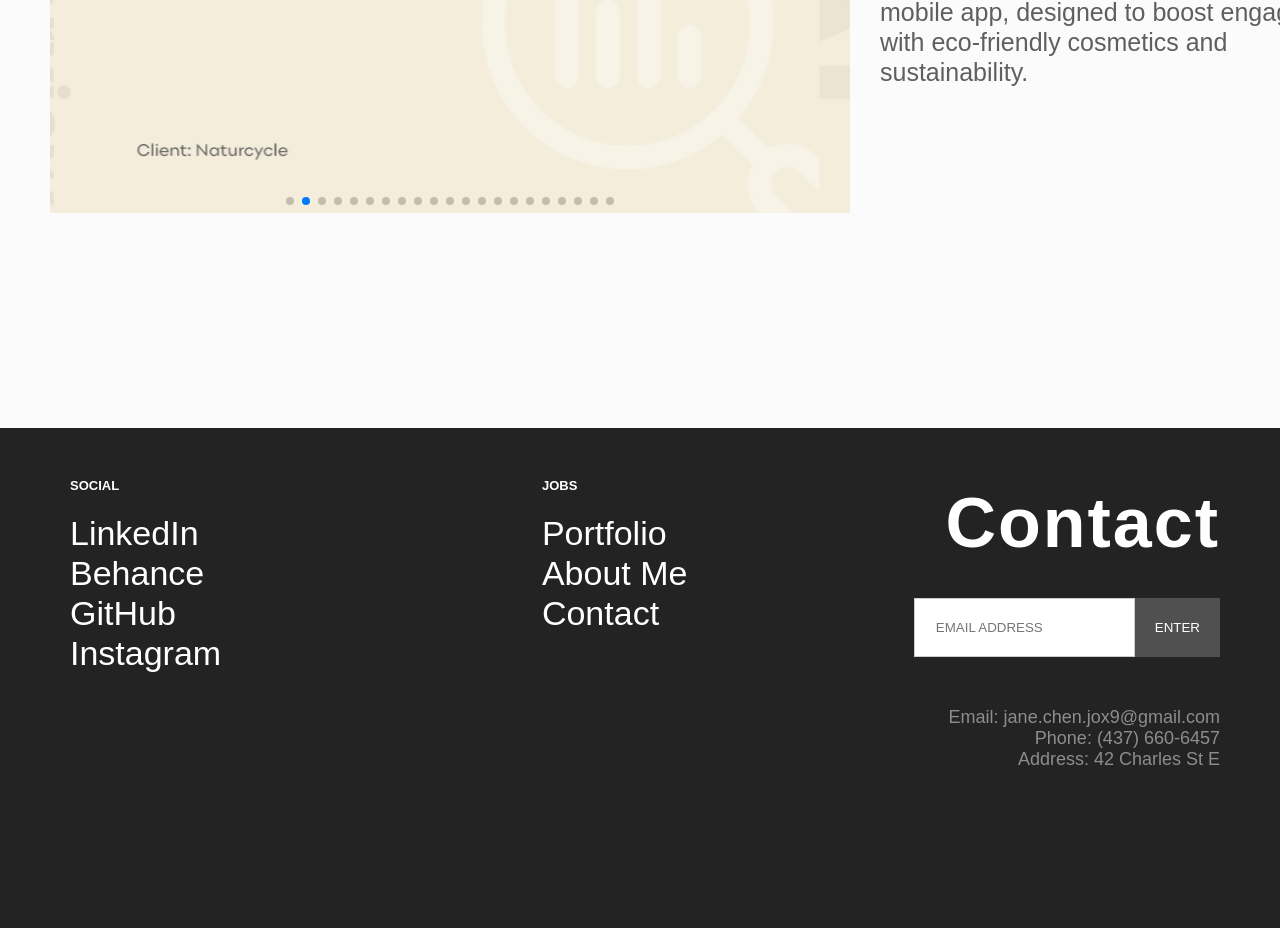
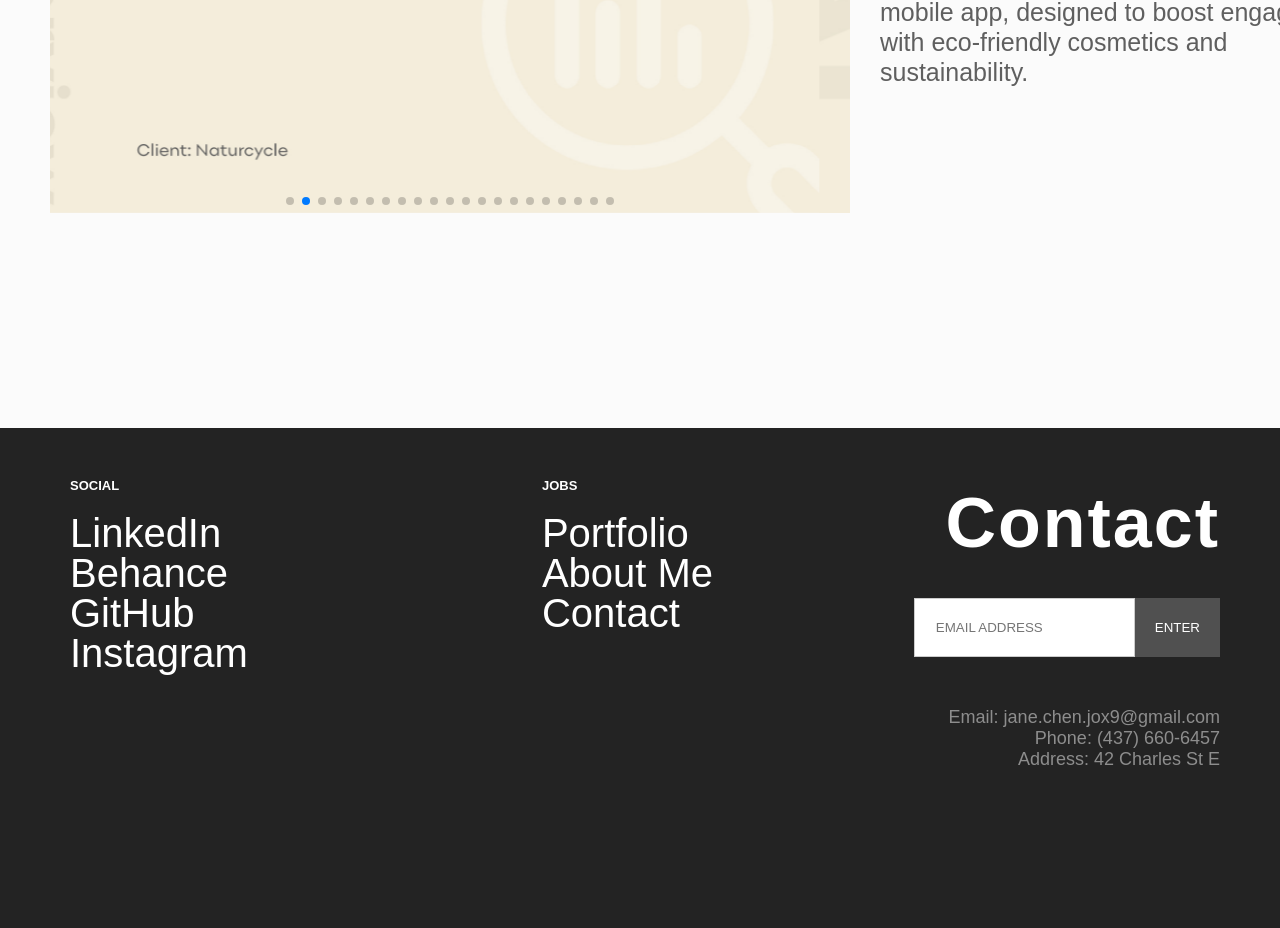
Before and after one commit to JaneCCY/Jane-Chen-Portfolio, a website: page UIUX.html in a window 1280 px wide. Shown: the part 2040-2968 px from the top of the page. Drawn offline with nearby package versions, Linux system fonts and the light colour scheme; a web font is replaced by a local one.

Commit message:
Update UIUX.css

```diff
--- a/assets/css/UIUX.css
+++ b/assets/css/UIUX.css
@@ -884,7 +884,7 @@
         }
 
         .footer-section a {
-            font-size: 34px;
+            font-size: 40px;
             line-height: 40px;
         }
     }
```
